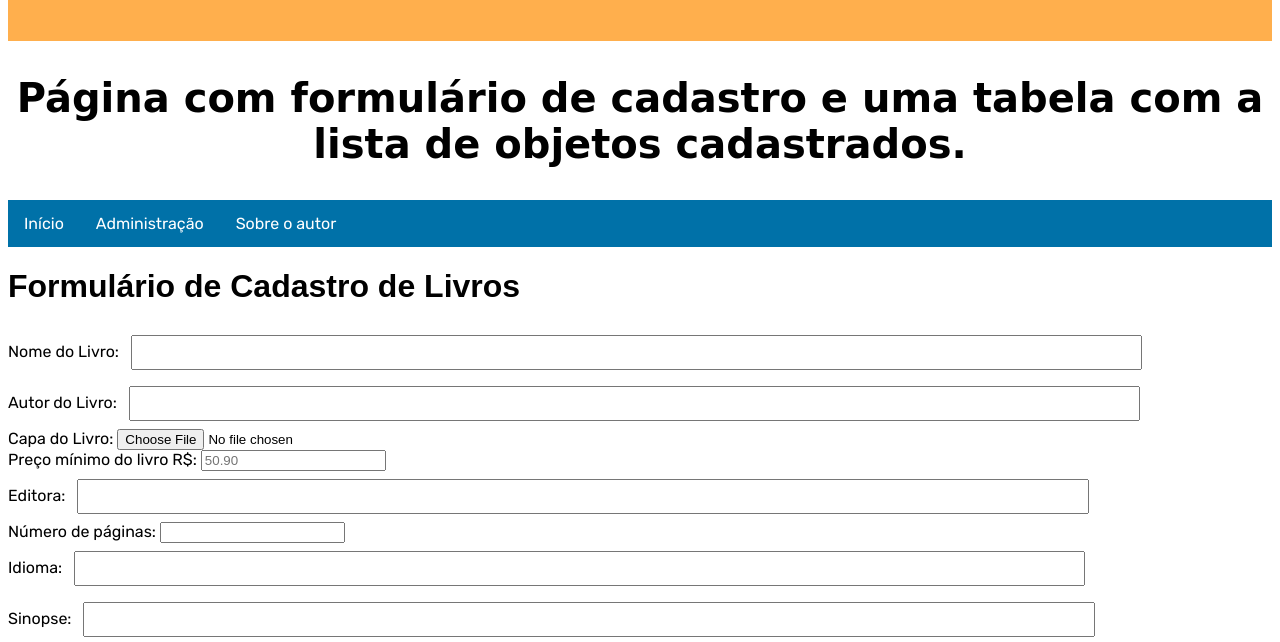
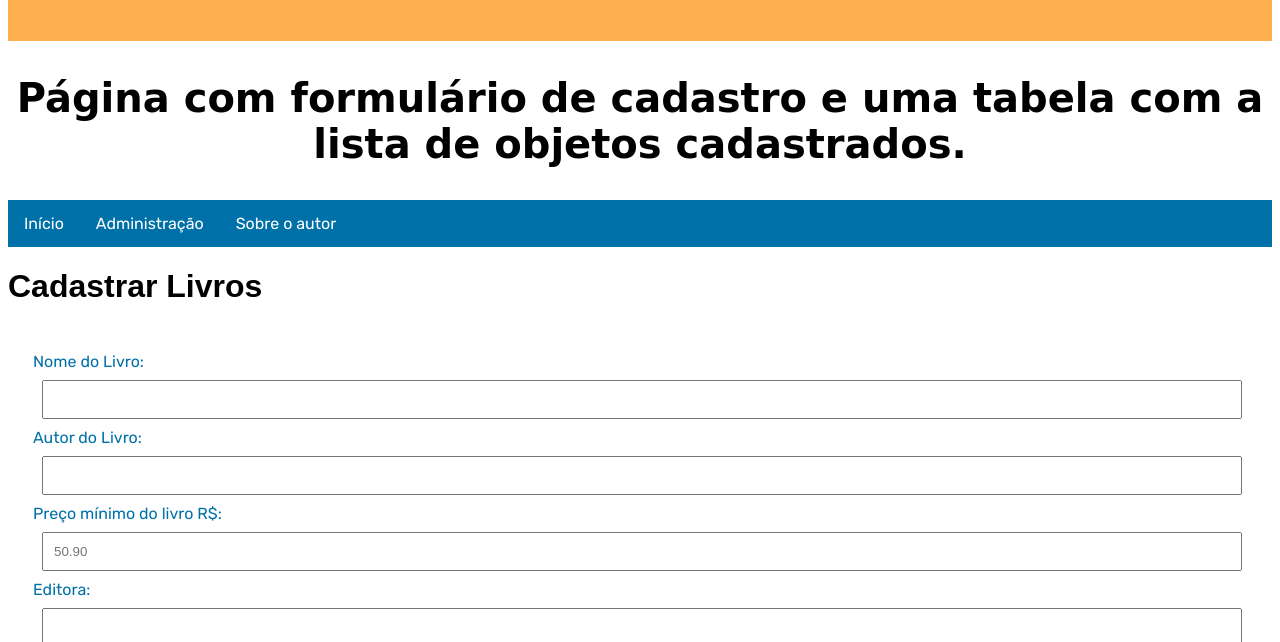
Before and after one commit to Lucas-Delacroix/JangadaLivros, a plain HTML site: page admin/livroscadastrados.html in a window 1280 px wide. Shown: the part 129-771 px from the top of the page. Drawn offline with Linux system fonts and the light colour scheme; a web font is replaced by a local one.

Commit message:
Add files via upload

```diff
--- a/admin/livroscadastrados.html
+++ b/admin/livroscadastrados.html
@@ -1,6 +1,5 @@
 <!DOCTYPE html>
-<html lang="pr-br">
-
+<html lang="pt-br">
 <head>
     <meta charset="UTF-8">
     <meta http-equiv="X-UA-Compatible" content="IE=edge">
@@ -9,7 +8,6 @@
     <link rel="shortcut icon" href="../img/favicon.ico" type="image/x-icon">
     <link rel="stylesheet" href="..\style.css">
 </head>
-
 <body>
     <header>
         <img src="../img/favicon-32x32.png" alt="">
@@ -43,19 +41,15 @@
         </ul>
     </nav>
     <main>
+        <h1 class="titutoform">Cadastrar Livros</h1>
         <form action="" method="post">
-            <h1>Formulário de Cadastro de Livros</h1>
             <div>
                 <label for="nome_livro">Nome do Livro:</label>
-                <input type="text" name="nome_livro" id="nome_livro" minlength="2">
+                <input type="text" name="nome_livro" id="nome_livro">
             </div>
             <div>
                 <label for="autor_livro">Autor do Livro:</label>
                 <input type="text" name="autor_livro" id="autor_livro">
-            </div>
-            <div>
-                <label for="capa_livro">Capa do Livro:</label>
-                <input type="file" name="capa_livro" id="capa_livro" accept="image/png, image/jpeg">
             </div>
             <div>
                 <label for="preco_livro">Preço mínimo do livro R$:</label>
@@ -63,7 +57,7 @@
             </div>
             <div>
                 <label for="editora_livro">Editora:</label>
-                <input type="text" name="eitora_livro" id="editora_livro">
+                <input type="text" name="editora_livro" id="editora_livro">
             </div>
             <div>
                 <label for="numeropaginas_livro">Número de páginas:</label>
@@ -78,11 +72,14 @@
                 <input type="text" name="sinopse" id="sinopse">
             </div>
             <div>
+                <label for="capa_livro" id="inputdofile">Capa do Livro:</label>
+                <input type="file" name="capa_livro" id="capa_livro" accept="image/png, image/jpeg">
+            </div>
+            <div>
                 <input type="submit" value="Cadastrar Livro">
                 <input type="reset" value="Resetar Cadastro">
             </div>
         </form>
-
         <section>
             <h1>Tabela de Livros Cadastrados</h1>
             <table>
@@ -238,6 +235,7 @@
                 </tr>
             </table>
         </section>
+
     </main>
 
     <footer>
--- a/style.css
+++ b/style.css
@@ -12,7 +12,7 @@ font-family: 'Signika', sans-serif; (TITULO DA LOJA)*/
 #31B5F5*/
 
 header {
-  font-family:'Signika', sans-serif;
+  font-family: 'Signika', sans-serif;
   font-size: 30px;
   background-color:#FFAF4D;
   padding: 4px;
@@ -92,30 +92,21 @@ li.menusecundario {
   align-items: center;
 }
 
-.row:after {
-  content: "";
-  display: table;
-  clear: both;
-}
 
-@media screen and (max-width:600px) {
-  .collum {
-    width: 100%;
-    padding: 0;
-  }
-}
-
-.titulosecao {
-  font-family:'Averia Serif Libre', cursive;
-}
 
 main h1 {
   font-family: 'Khula', sans-serif;
 }
 
+.titulosecao {
+  font:'Averia Serif Libre', cursive;
+  text-align: center;
+}
+
 p {
   font-family: 'Rubik', sans-serif;
 }
+
 
 main a {
   text-decoration: none;
@@ -149,21 +140,52 @@ footer a {
 
 img {
   object-fit: fill;
+  display: inline-block;
 }
 
 label {
   font-family: 'Rubik', sans-serif;
+  display: inline-block;
 }
 
-input[type=text], input[type=email], input[type=password], input[type=date], select {
-  width: 80%;
-  padding: 8px 10px;
-  margin: 8px;
+input[type=text], input[type=email], input[type=password], input[type=date], input[type=number], select {
+  width: 100%;
+  max-width: 1200px;
+  padding: 10px 10px;
+  margin: 9px;
   box-sizing: border-box;
   transition-duration: 0.5s;
   outline: none;
+  justify-content: center;
+  display: inline-block;
+  align-items: center;
 }
 
-input[type=text]:focus {
-  border: 3px solid #333;
+input::-webkit-outer-spin-button,
+input::-webkit-inner-spin-button {
+  -webkit-appearance: none;
+  margin: 0;
 }
+
+input[type=number] {
+  -moz-appearance: textfield;
+}
+
+input[type=radio] {
+
+}
+
+input[type=text]:focus, input[type=email]:focus, input[type=password]:focus, input[type=date]:focus, input[type=number]:focus, select:focus {
+  border: 2px solid #333;
+  background-color:#b6e2f8;
+}
+
+form {
+  color: #0071A8;
+  font-family: 'Khula', sans-serif;
+  padding: 25px;
+}
+
+.tituloform {
+  text-align: center;
+}
```
Also changed, not shown: admin/usuarioscadastrados.html (+2 -2 lines), img/sobreoautorimg.jpg (added).
